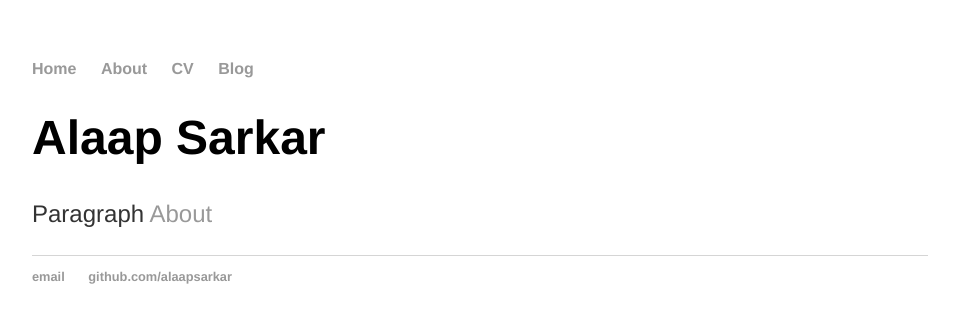
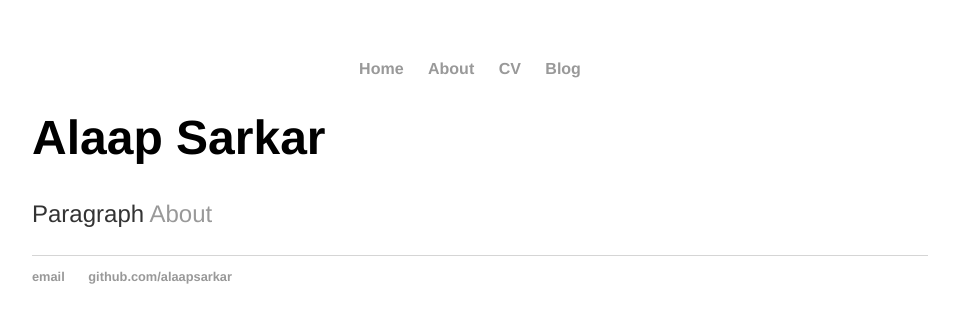
Before and after one commit to AlaapSarkar/AlaapSarkar.github.io, a Jekyll site: the page built from index.html, in a window 1280 px wide. Shown: the top 323 px of the page, without its empty margins (160-1119 px from the left). Built offline with Jekyll 4.4.1, drawn with Linux system fonts in a browser that asks for light colours.

Commit message:
Update default.html

```diff
--- a/_layouts/default.html
+++ b/_layouts/default.html
@@ -6,7 +6,7 @@
 			<link rel="stylesheet" type="text/css" href="/css/main.css">
 		</head>
 		<body>
-			<nav>
+			<nav style="text-align: center">
 			<ul>
 	        		<li><a href="/">Home</a></li>
 		        	<li><a href="/about">About</a></li>
```
